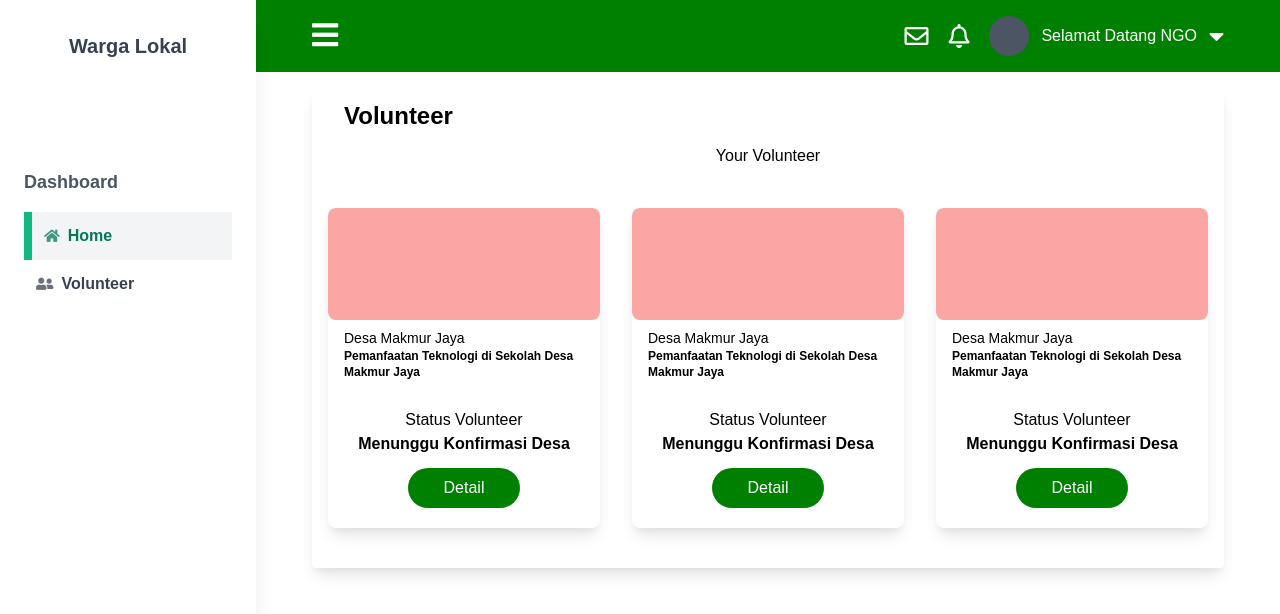
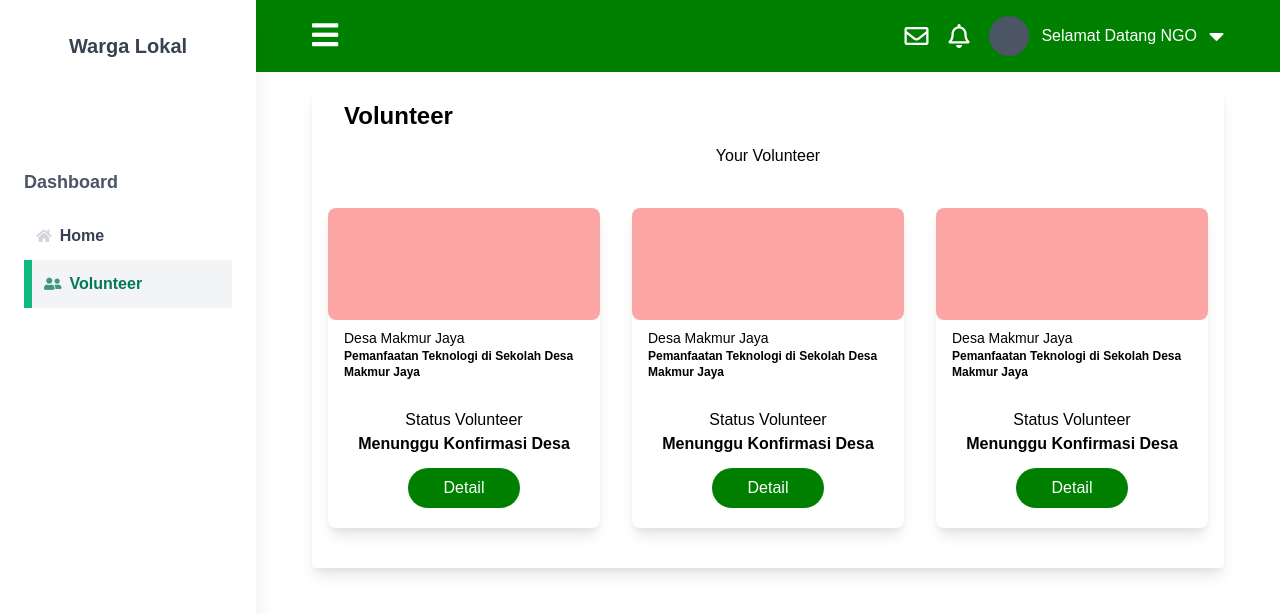
Before and after one commit to rickyrivaldo98/wargalokal-website, a React (Create React App) app: page /admin/volunteer-admin in a window 1280 px wide. Shown: the top 614 px of the page. Built offline with nearby package versions, Linux system fonts and the light colour scheme.

Commit message:
bug sidebar

```diff
--- a/src/components/admin/sidebar.tsx
+++ b/src/components/admin/sidebar.tsx
@@ -1,5 +1,5 @@
 
-import { useState } from 'react';
+import { useState, useEffect } from 'react';
 import { Link } from "react-router-dom";
 
 
@@ -7,13 +7,20 @@ const Sidebar = () => {
 
     const [collapseShow, setCollapseShow] = useState("hidden");
     const [activeTab, setActiveTab] = useState("home");
+
+    useEffect(() => {
+        window.location.href.indexOf("/admin/detail-volunteer-admin") !== -1 ? setActiveTab("volunteer") : null
+        window.location.href.indexOf("/admin/volunteer-admin") !== -1 ? setActiveTab("volunteer") : null
+
+        console.log(activeTab)
+    })
+
     const handleTab1 = () => {
         setActiveTab("home")
     };
     const handleTab2 = () => {
         setActiveTab("volunteer")
     }
-    console.log(activeTab)
     return (
         <>
             <nav className="md:left-0 md:block md:fixed md:top-0 md:bottom-0 md:overflow-y-auto md:flex-row md:flex-no-wrap md:overflow-hidden shadow-xl bg-white flex flex-wrap items-center justify-between relative md:w-64 z-10 py-4 px-6">
@@ -82,7 +89,7 @@ const Sidebar = () => {
                                     <i
                                         className={
                                             "fas fa-home mr-2 text-sm " +
-                                            (window.location.href.indexOf("/admin") !== -1
+                                            (activeTab === "home"
                                                 ? "opacity-75"
                                                 : "text-gray-300")
                                         }
@@ -94,7 +101,7 @@ const Sidebar = () => {
                                 <Link
                                     className={
                                         "text-base pl-3 py-3 font-bold block " +
-                                        (activeTab === "volunteer"
+                                        (window.location.href.indexOf("/admin/volunteer-admin") !== -1 || window.location.href.indexOf("/admin/detail-volunteer-admin") !== -1
                                             ? "text-green-700 hover:text-green-500 bg-gray-100 border-l-8 border-green-500"
                                             : "text-gray-700 hover:text-gray-500")
                                     }
@@ -104,7 +111,7 @@ const Sidebar = () => {
                                     <i
                                         className={
                                             "fas fa-user-friends mr-2 text-sm " +
-                                            (window.location.href.indexOf("/admin/volunteer-admin") !== -1
+                                            (window.location.href.indexOf("/admin/volunteer-admin") !== -1 || window.location.href.indexOf("/admin/detail-volunteer-admin") !== -1
                                                 ? "opacity-75"
                                                 : "text-gray-300")
                                         }
--- a/src/pages/admin/VoluteerAdmin.tsx
+++ b/src/pages/admin/VoluteerAdmin.tsx
@@ -1,3 +1,4 @@
+import { Link } from "react-router-dom";
 
 
 const VolunteerAdmin = () => {
@@ -34,7 +35,9 @@ const VolunteerAdmin = () => {
                                 </div>
                                 <div className="text-center pt-5">Status Volunteer</div>
                                 <div className="text-center font-black">Menunggu Konfirmasi Desa</div>
-                                <div className="text-center text-white mt-3 py-2 px-3 mx-20 rounded-full bg-primary">Detail</div>
+                                <Link to="detail-volunteer-admin">
+                                    <div className="text-center text-white mt-3 py-2 px-3 mx-20 rounded-full bg-primary">Detail</div>
+                                </Link>
                             </div>
                             <div className="my-10 mx-4 rounded-lg w-80 h-80 shadow-lg">
                                 <div className="h-28 bg-red-300 rounded-lg">
```
